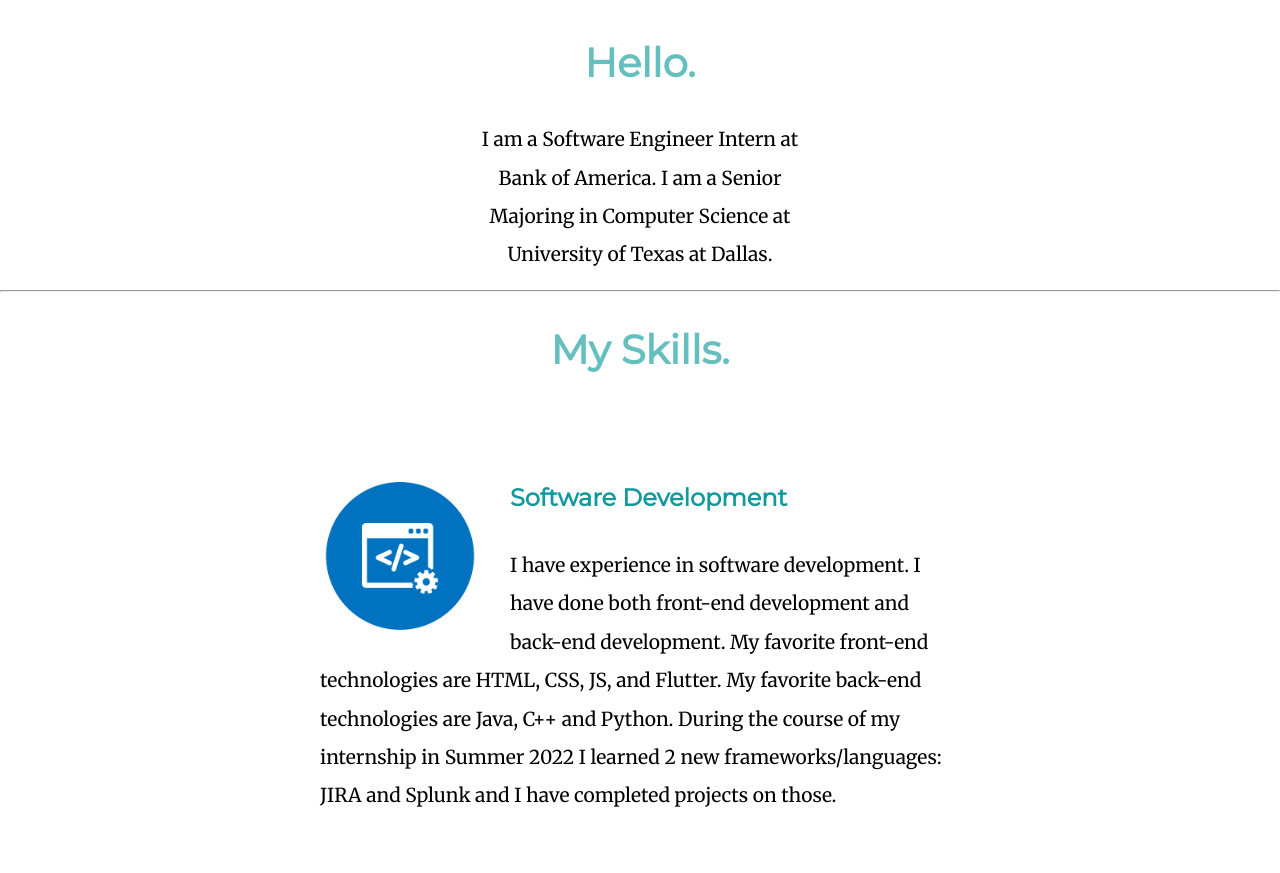
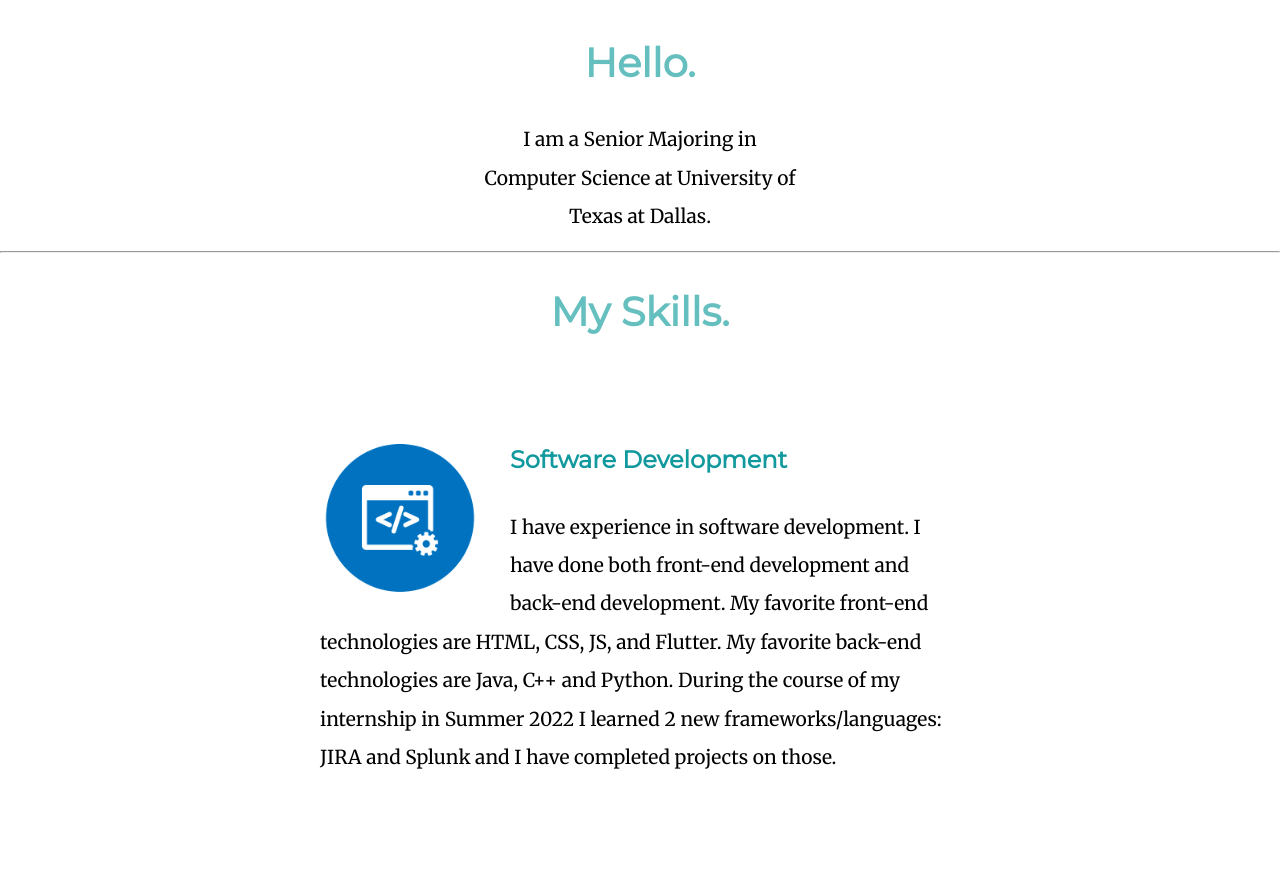
Before and after one commit to surajjanakiraman/new-cv, a plain HTML site: page index.html in a window 1280 px wide. Shown: the part 1451-2324 px from the top of the page. Drawn offline with Linux system fonts and the light colour scheme.

Commit message:
Update index.html

```diff
--- a/index.html
+++ b/index.html
@@ -31,7 +31,7 @@
     <div class="profile">
       <img class="profile_img" src="images/suraj.png" alt="suraj-img">
       <h2>Hello.</h2>
-      <p class="hello">I am a Software Engineer Intern at Bank of America. I am a Senior Majoring in Computer Science at University of Texas at Dallas.</p>
+      <p class="hello"> I am a Senior Majoring in Computer Science at University of Texas at Dallas.</p>
     </div>
     <hr>
     <div class="skills">
```
